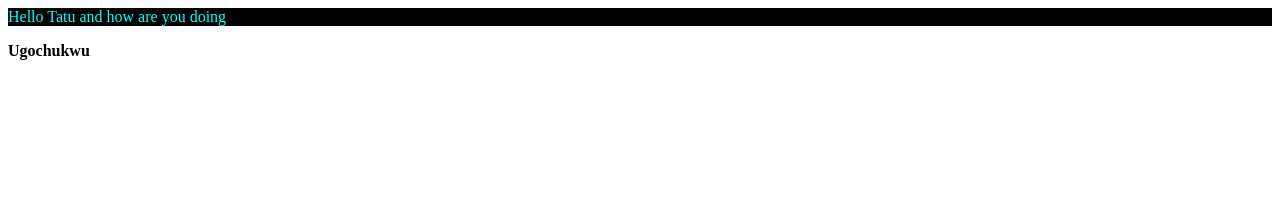
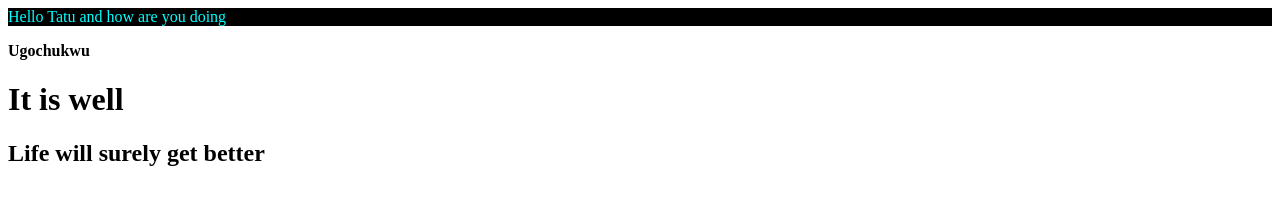
Before and after one commit to Franklin034/tatu-css, a plain HTML site: page index.html in a window 1280 px wide. Drawn offline with Linux system fonts and the light colour scheme.

Commit message:
add new text

```diff
--- a/index.html
+++ b/index.html
@@ -6,6 +6,8 @@
 
 <p>Hello Tatu and how are you doing</p>
 <b>Ugochukwu</b>
+<h1>It is well</h1>
+<h2>Life will surely get better</h2>
 
 </body>
 
```
